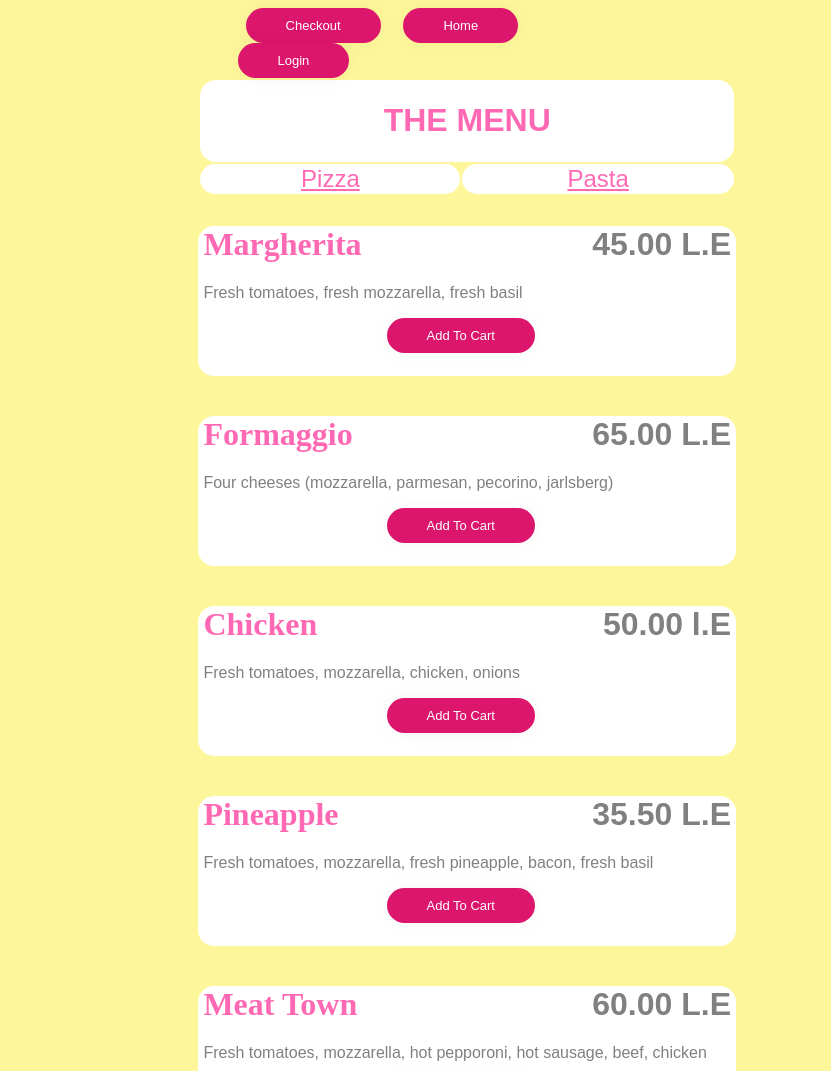
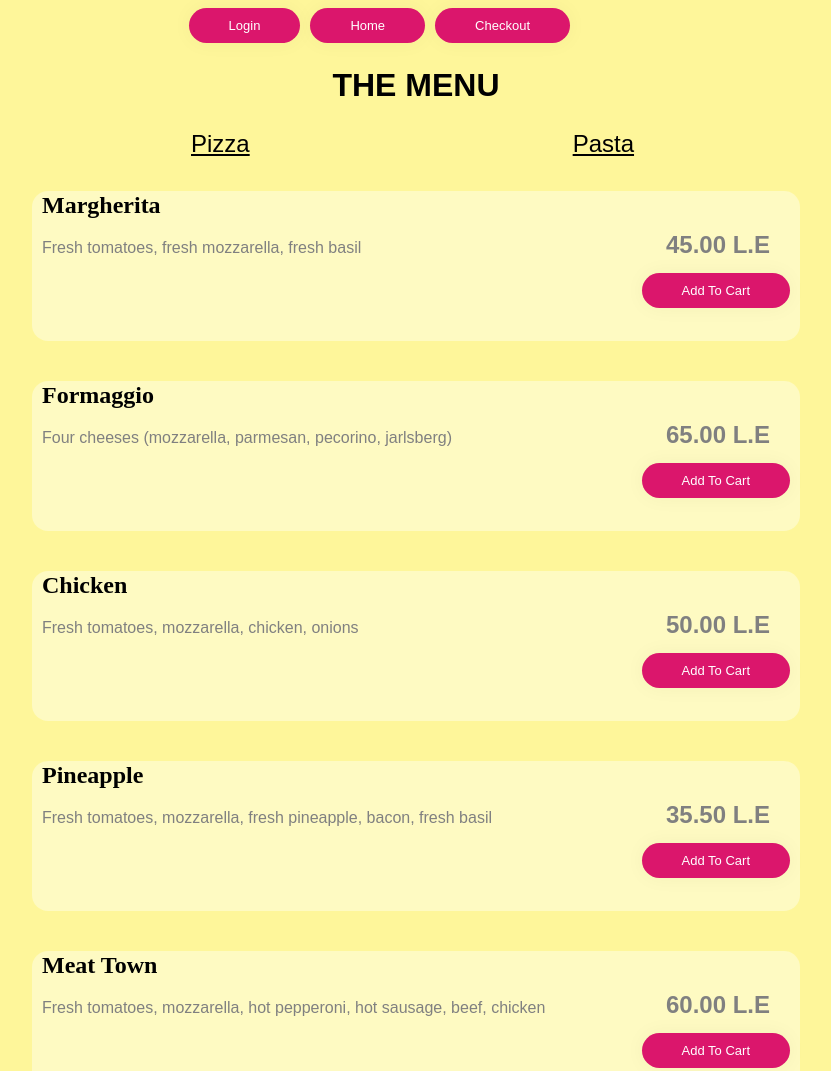
Before and after one commit to Marwan-Ezzat-Mohamed/Team1337-1, a plain HTML site: page menu.html in a window 1280 px wide. Shown: the top 1071 px of the page, without its empty margins (224-1055 px from the left). Drawn offline with Linux system fonts and the light colour scheme.

Commit message:
menu css edit

```diff
--- a/menu.css
+++ b/menu.css
@@ -1,13 +1,15 @@
 body {
   background-repeat: no-repeat;
   font-family: 'Amatic SC', sans-serif;
-  /* background-image: url('https://image.freepik.com/free-vector/waiter-keeps-restaurant-menu-waiter-with-blue-apron-style-character-illustration-white-background-website-page-mobile-app_257455-930.jpg'); */
-  background-position: center;
-  background-attachment: fixed;
-  width: 35%;
-  margin-left: 33%;
-  background-color: #fef69a;
+/* background-image: url("https://previews.123rf.com/images/moleskostudio/moleskostudio1301/moleskostudio130100029/17693857-vintage-background-with-hand-drawn-elements-for-design-menu.jpg") ;*/
+ background-size: contain;
+ background-color: #fef69a;
+max-width: 100%;
+max-zoom: -0.5;
+background-repeat: repeat-y;
+  width: 50%;
   font-family: 'Ubuntu', sans-serif;
+  margin-left: 20%;
 }
 
 button {
@@ -20,45 +22,33 @@ button {
   padding-bottom: 10px;
   padding-top: 10px;
   font-family: 'Ubuntu', sans-serif;
-  margin-left: 35%;
   font-size: 13px;
   box-shadow: 0 0 20px 1px rgba(0, 0, 0, 0.04);
   outline: none;
+  float: right;
+  margin-right: 10px;
 }
 
 button:hover {
   background-color: indigo;
   outline: none;
 }
-.Price {
-  float: right;
-  margin-right: 5px;
-  color: gray;
+
+#link {
+  color: black;
+  border-radius: 25px;
+  text-decoration: underline;
 }
-.Ingredients {
-  color: grey;
-  margin-left: 5px;
+#link:active{
+  color: hotpink;
+  text-decoration: none;
 }
-.Typeoffood {
-  color: hotpink;
-  font-family: 'Sofia';
-  margin-bottom: 9px;
-  justify-content: center;
-  margin-left: 5px;
-}
-td {
-  color: hotpink;
-  text-align: center;
-  justify-content: center;
-  margin-bottom: 40px;
-  background-color: rgb(255, 255, 255);
-  border-radius: 1em;
-}
-#link {
+#link:hover{
   color: hotpink;
 }
 .sizecontent {
   font-size: x-large;
+
 }
 /*.menu {
   display: inline-block;
@@ -72,7 +62,7 @@ td {
 .food1 {
   margin-top: 30px;
   margin-bottom: 40px;
-  background-color: rgb(255, 255, 255);
+  background-color: #fefac2;
   border-radius: 1em;
 
   transition: transform 0.2s; /* Animation */
@@ -86,9 +76,38 @@ td {
   ); /* (150% zoom - Note: if the zoom is too large, it will go outside of the viewport) */
 }
 
-.checkoutbtn,
-.homebtn,
-.loginbtn {
-  float: left;
+.Ingredients {
+  color: grey;
+  margin-top: 20px;
+  margin-left: 10px;
+
+}
+.Price {
+  float: right;
+  color: gray;
+  margin-top: 40px;
   margin-right: 30px;
 }
+
+td {
+  color:black;
+  text-align: center;
+  justify-content: center;
+  border-radius: 1em;
+}
+.Typeoffood {
+  color: black;
+  font-family: 'Sofia';
+  margin-left: 10px;
+  margin-top: 20px;
+}
+.homebtn{
+  margin-left: 20px;
+}
+.checkoutbtn
+ {
+  margin-right: 92px;
+}
+.loginbtn{
+  margin-left: 25px;
+}
--- a/menu.html
+++ b/menu.html
@@ -41,6 +41,7 @@
       </tr>
     </table>
   </div>
+  <article>
   <div id="Pizza" class="menu">
     <div class="food1">
       <h1><b class="Typeoffood">Margherita</b> <span class="Price">45.00 L.E</span></h1>
@@ -57,7 +58,7 @@
       </button>
     </div>
     <div class="food1">
-      <h1><b class="Typeoffood">Chicken</b> <span class="Price">50.00 l.E</span></h1>
+      <h1><b class="Typeoffood">Chicken</b> <span class="Price">50.00 L.E</span></h1>
       <p class="Ingredients">Fresh tomatoes, mozzarella, chicken, onions</p>
       <button type="button" value="Add to cart" onclick='addtocart("Chicken",50)'>
         Add To Cart
@@ -72,7 +73,7 @@
     </div>
     <div class="food1">
       <h1><b class="Typeoffood">Meat Town</b> <span class="Price">60.00 L.E</span></h1>
-      <p class="Ingredients">Fresh tomatoes, mozzarella, hot pepporoni, hot sausage, beef, chicken</p>
+      <p class="Ingredients">Fresh tomatoes, mozzarella, hot pepperoni, hot sausage, beef, chicken</p>
       <button type="button" value="Add to cart" onclick='addtocart("Meat Town" ,60)'>
         Add To Cart
       </button>
@@ -123,6 +124,7 @@
       <button type="button" value="Add to cart" onclick='addtocart("Chichen alfredo pasta",55)'>Add To Cart
       </button>
     </div>
+  </article>
 </body>
 
 </html>
```
Also changed, not shown: index.html (+1 -1 lines).
